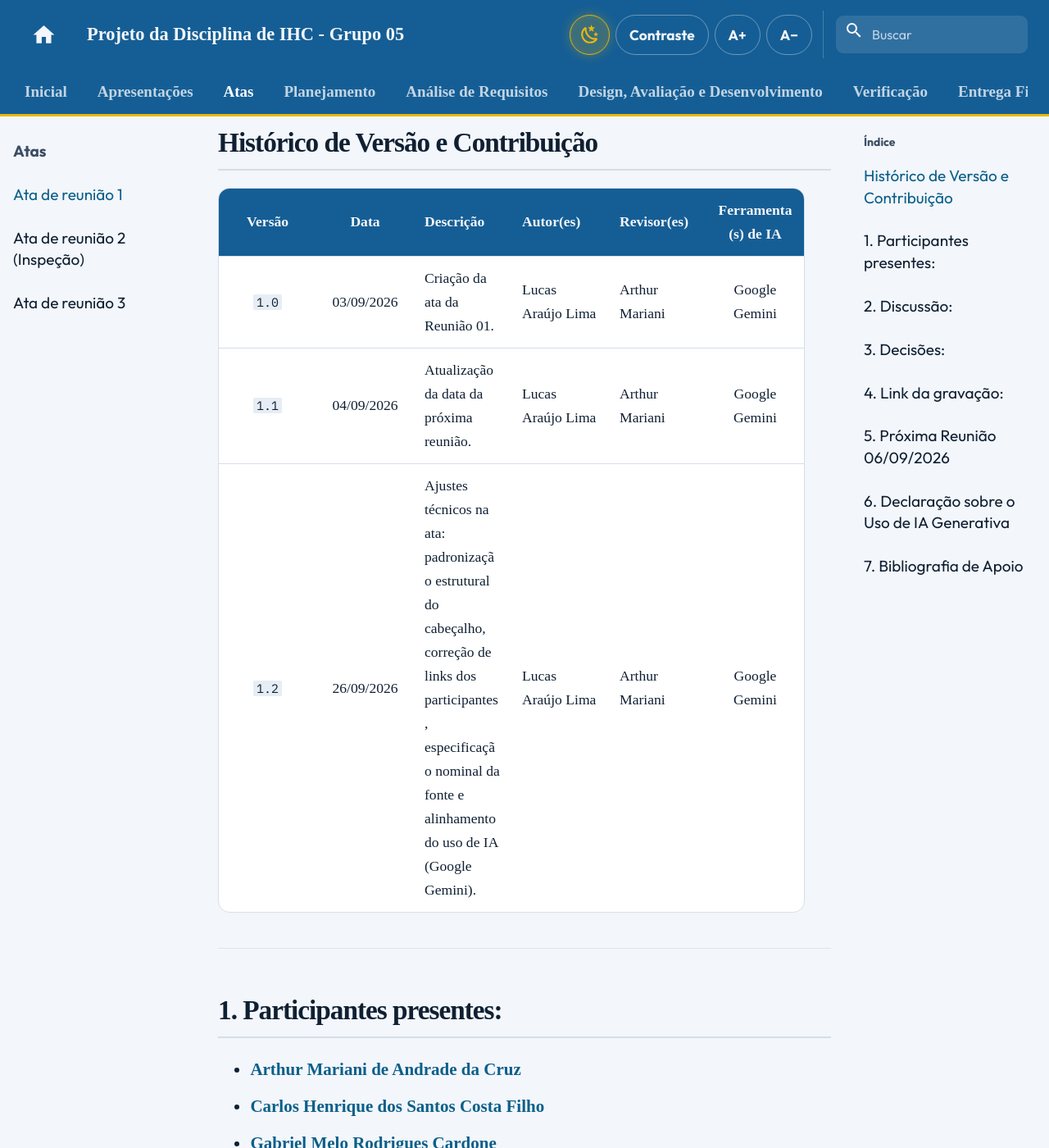
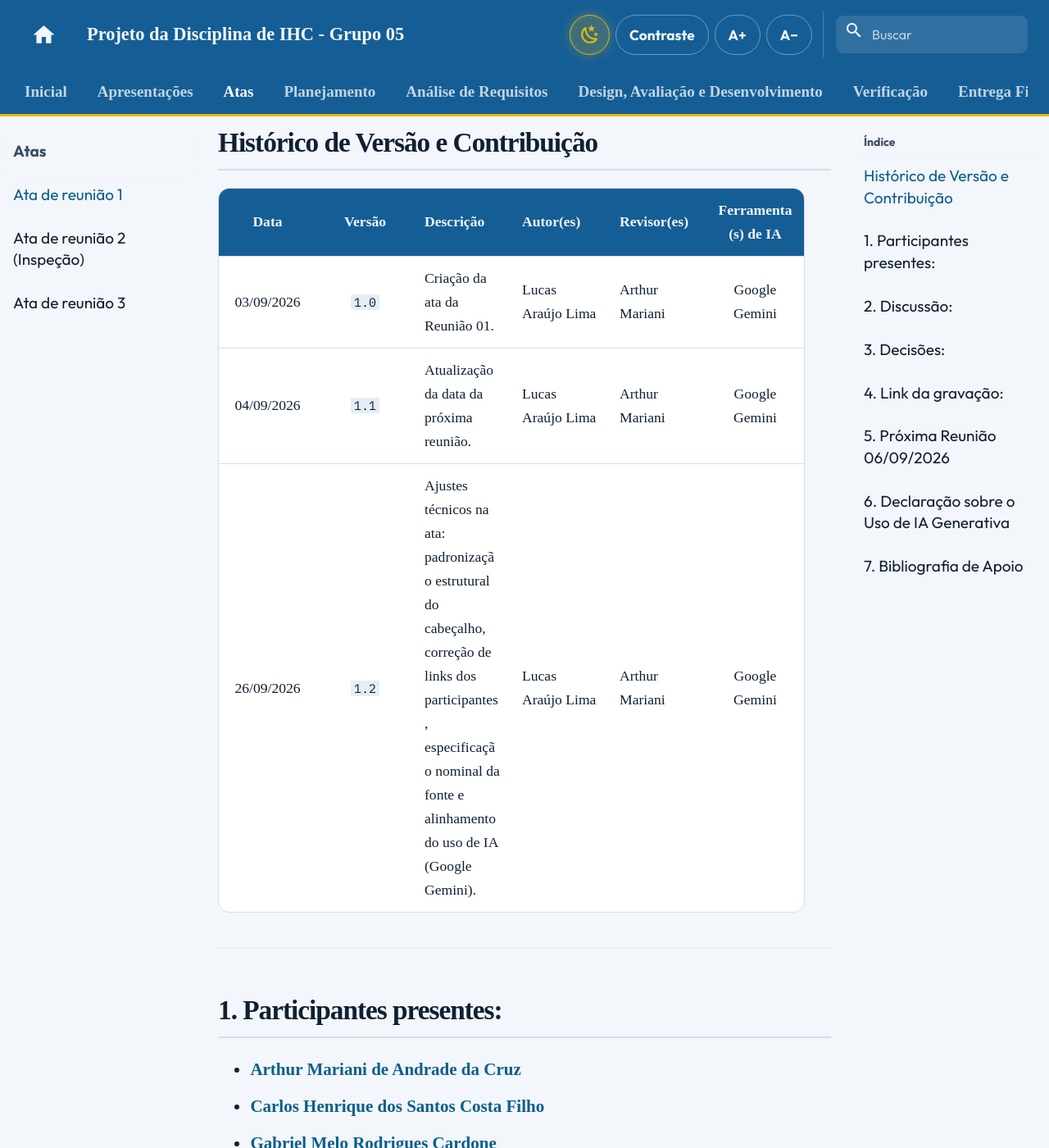
Before and after one commit to Interacao-Humano-Computador/2026.2-Grupo05, an MkDocs documentation site: the page built from docs/atas/ata1.md, in a window 1280 px wide and 1400 px high, scrolled down 643 px. Shown: the whole window at 82% size. Built offline with MkDocs 1.6.1 and Material for MkDocs 9.7.7, drawn with Linux system fonts in a browser that asks for light colours; comment, search, counter and statistics services are not loaded.

Commit message:
docs: padroniza ordem das colunas Data e Versao nas atas 1, 2 e 3

```diff
--- a/docs/atas/ata1.md
+++ b/docs/atas/ata1.md
@@ -9,11 +9,11 @@
 
 ## Histórico de Versão e Contribuição
 
-| Versão | Data | Descrição | Autor(es) | Revisor(es) | Ferramenta(s) de IA |
+| Data | Versão | Descrição | Autor(es) | Revisor(es) | Ferramenta(s) de IA |
 | :---: | :---: | :--- | :--- | :--- | :---: |
-| `1.0` | 03/09/2026 | Criação da ata da Reunião 01. | Lucas Araújo Lima | Arthur Mariani | Google Gemini |
-| `1.1` | 04/09/2026 | Atualização da data da próxima reunião. | Lucas Araújo Lima | Arthur Mariani | Google Gemini |
-| `1.2` | 26/09/2026 | Ajustes técnicos na ata: padronização estrutural do cabeçalho, correção de links dos participantes, especificação nominal da fonte e alinhamento do uso de IA (Google Gemini). | Lucas Araújo Lima | Arthur Mariani | Google Gemini |
+| 03/09/2026 | `1.0` | Criação da ata da Reunião 01. | Lucas Araújo Lima | Arthur Mariani | Google Gemini |
+| 04/09/2026 | `1.1` | Atualização da data da próxima reunião. | Lucas Araújo Lima | Arthur Mariani | Google Gemini |
+| 26/09/2026 | `1.2` | Ajustes técnicos na ata: padronização estrutural do cabeçalho, correção de links dos participantes, especificação nominal da fonte e alinhamento do uso de IA (Google Gemini). | Lucas Araújo Lima | Arthur Mariani | Google Gemini |
 
 ---
 
```
Also changed, not shown: docs/atas/ata2.md (+3 -3 lines), docs/atas/ata3.md (+2 -2 lines).
